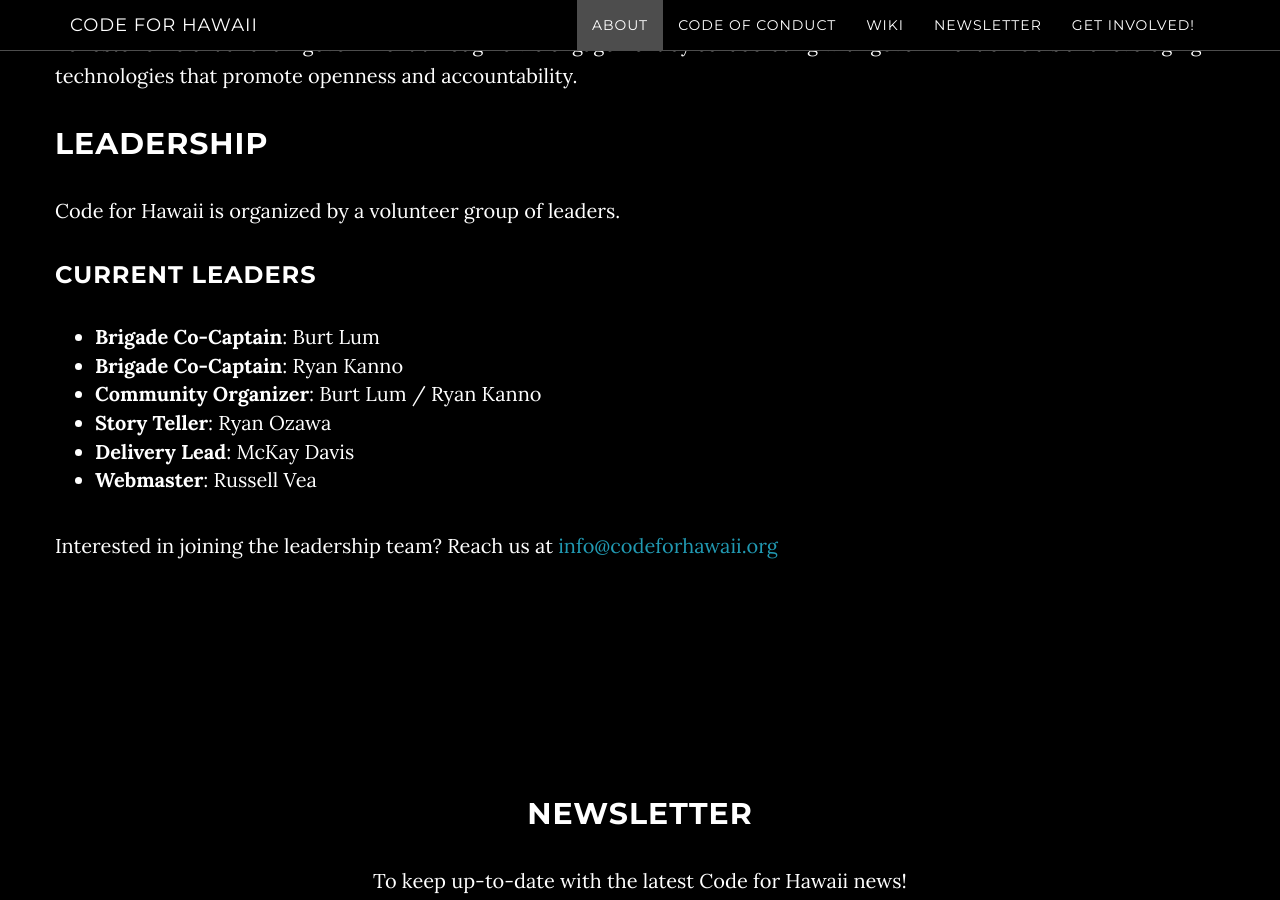
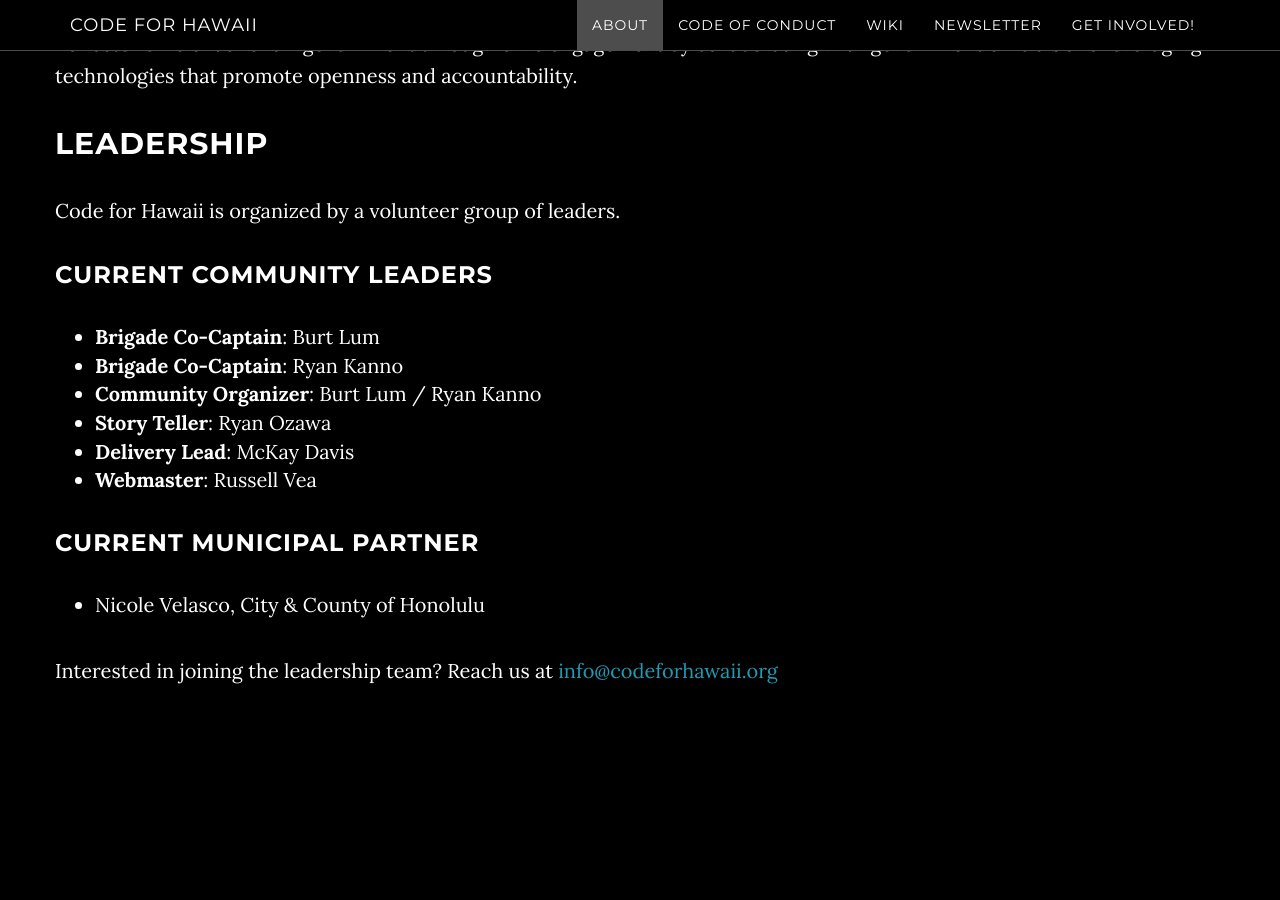
Before and after one commit to CodeWithAloha/codeforhawaii.github.io, a Jekyll site: the page built from index.html, in a window 1280 px wide and 900 px high, scrolled down 1406 px. Built offline with Jekyll 4.4.1, drawn with Linux system fonts in a browser that asks for light colours; comment, search, counter and statistics services are not loaded.

Commit message:
Added Nicole Velasco as current municipal partner
- Cleaned up wording from Current Leaders to Current Community Leaders

```diff
--- a/_includes/about.html
+++ b/_includes/about.html
@@ -34,7 +34,7 @@
             <div class="col-lg-14">
                 <p>
                     Code for Hawaii is organized by a volunteer group of leaders.
-                <h3>Current Leaders</h3>
+                    <h3>Current Community Leaders</h3>
                     <ul style="font-size:1.428em;">
                         <li><strong>Brigade Co-Captain</strong>: Burt Lum</li>
                         <li><strong>Brigade Co-Captain</strong>: Ryan Kanno</li>
@@ -42,6 +42,12 @@
                         <li><strong>Story Teller</strong>: Ryan Ozawa</li>
                         <li><strong>Delivery Lead</strong>: McKay Davis</li>
                         <li><strong>Webmaster</strong>: Russell Vea</li>
+                    </ul>
+                </p>
+                <p>
+                    <h3>Current Municipal Partner</h3>
+                    <ul style="font-size:1.428em;">
+                        <li>Nicole Velasco, City & County of Honolulu</li>
                     </ul>
                 </p>
                 <p>
```
Lines whose indentation alone changed are shown as unchanged.
